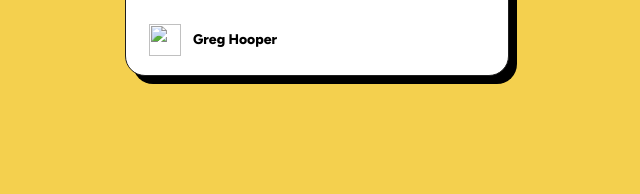
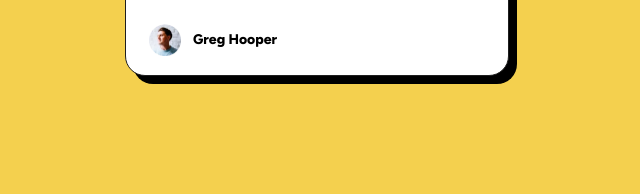
Before and after one commit to JPcaitum/fem-blog-preview-card, a plain HTML site: page index.html in a window 1280 px wide. Shown: the part 585-779 px from the top of the page, 323-963 px from the left. Drawn offline with Linux system fonts and the light colour scheme.

Commit message:
Update index.html

```diff
--- a/index.html
+++ b/index.html
@@ -31,7 +31,7 @@
           <h2><a href="#">HTML & CSS foundations</a></h2>
           <p> These languages are the backbone of every website, defining structure, content, and presentation.</p>
           <div class="author">
-            <img src=".\assets\images\image-avatar.webp">
+            <img src=".\images\image-avatar.webp">
             <p class="author-name">Greg Hooper</p>
           </div>
         </div>
```
